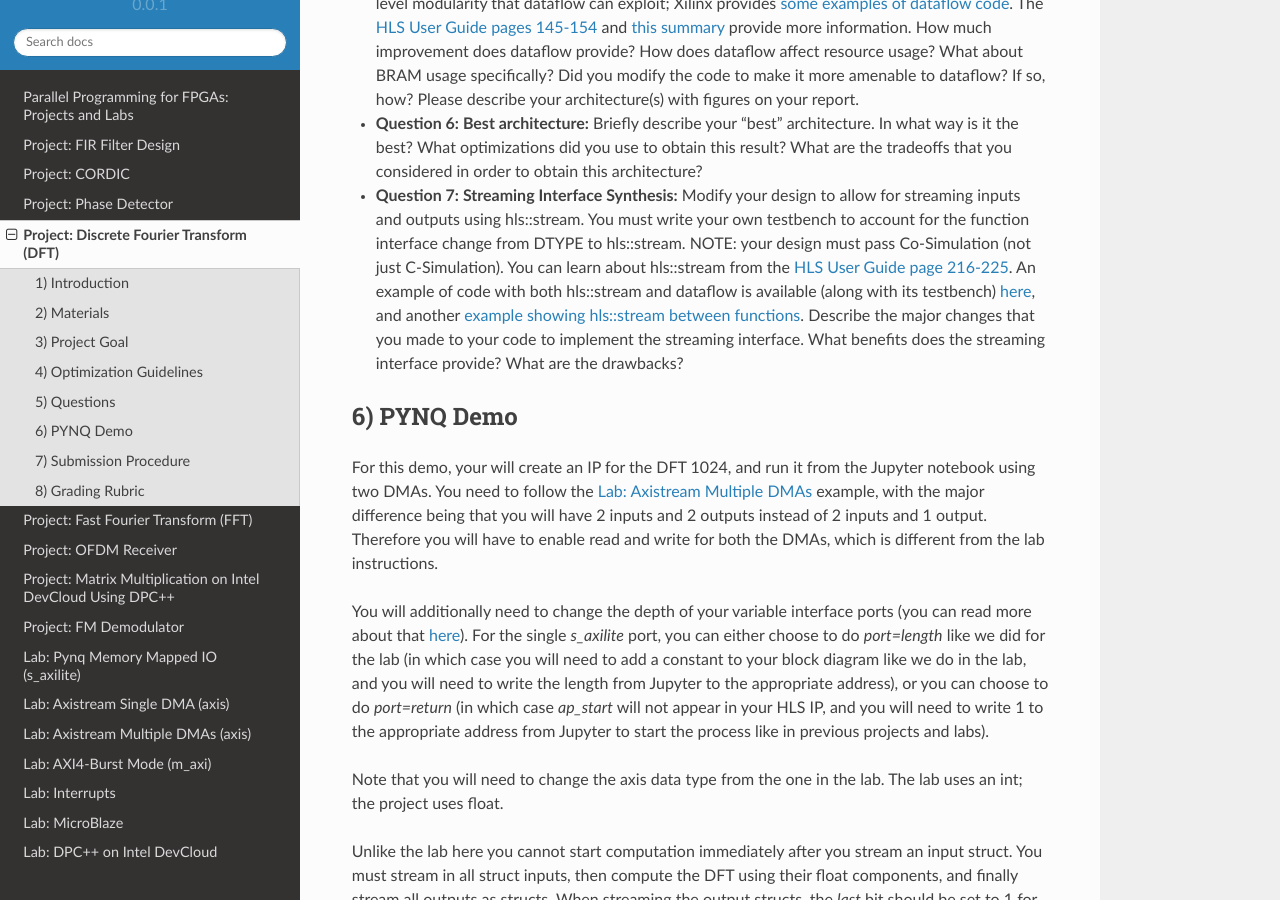
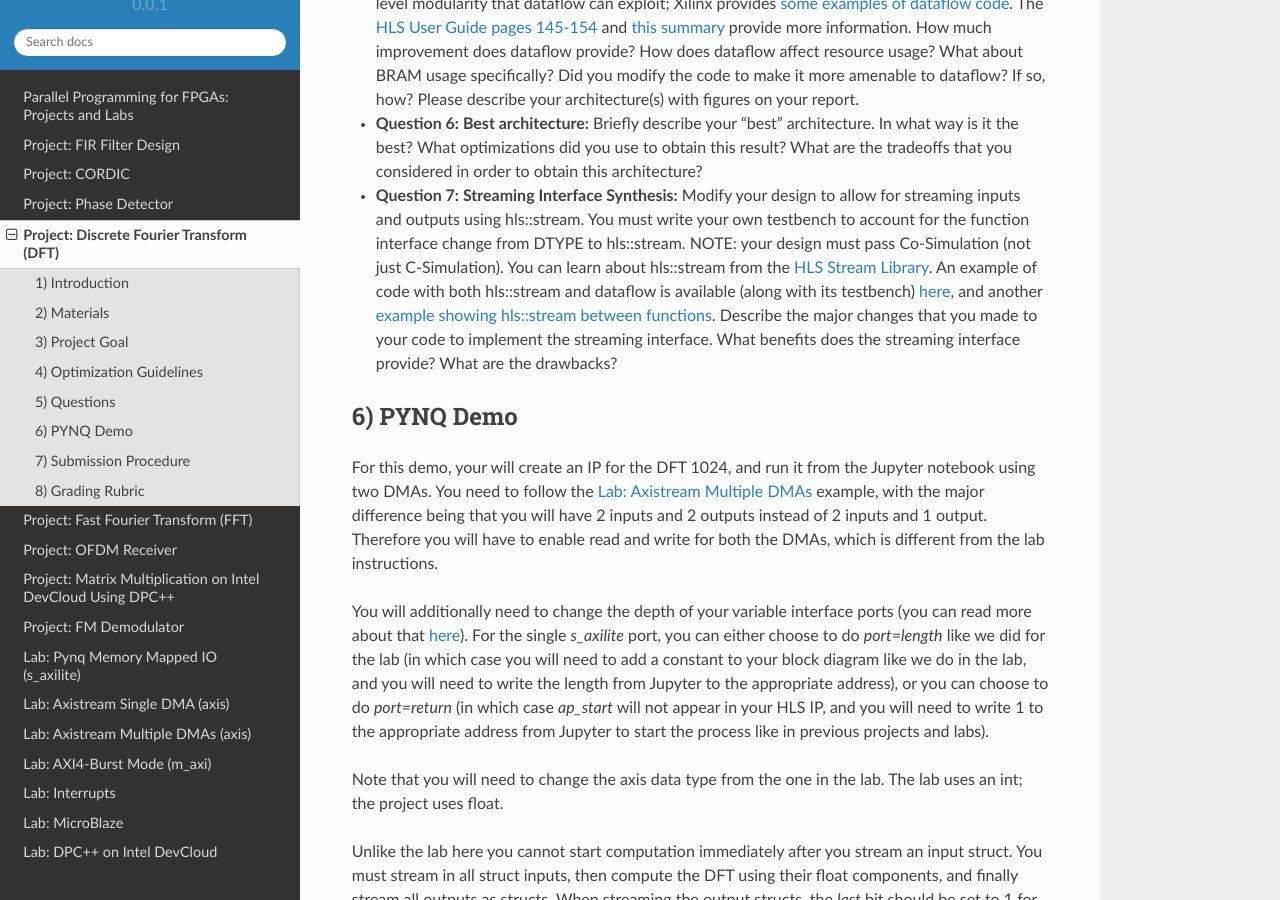
Before and after one commit to KastnerRG/Read_the_docs, a Sphinx documentation site: the page built from docs/project3.rst, in a window 1280 px wide and 900 px high, scrolled down 4280 px. Built offline with Sphinx 7.4.7 and the Read the Docs theme 2.0.0, drawn with Linux system fonts in a browser that asks for light colours.

Commit message:
Update project3.rst

```diff
--- a/docs/project3.rst
+++ b/docs/project3.rst
@@ -99,7 +99,7 @@ The key in this project is to understand the tradeoffs between loop optimization
 
 * **Question 6: Best architecture:** Briefly describe your "best" architecture. In what way is it the best? What optimizations did you use to obtain this result? What are the tradeoffs that you considered in order to obtain this architecture?
 
-* **Question 7: Streaming Interface Synthesis:** Modify your design to allow for streaming inputs and outputs using hls::stream.  You must write your own testbench to account for the function interface change from DTYPE to hls::stream.  NOTE: your design must pass Co-Simulation (not just C-Simulation). You can learn about hls::stream from the `HLS User Guide page 216-225 <https://www.xilinx.com/html_docs/xilinx2021_1/vitis_doc/hls_stream_library.html#mes1539734221433>`_. An example of code with both hls::stream and dataflow is available (along with its testbench) `here <https://github.com/Xilinx/SDAccel_Examples/blob/master/getting_started/dataflow/dataflow_stream_array_c/src/N_stage_adders.cpp>`_, and another `example showing hls::stream between functions <https://github.com/Xilinx/Vitis_Accel_Examples/blob/master/cpp_kernels/dataflow_stream/src/adder.cpp>`_. Describe the major changes that you made to your code to implement the streaming interface. What benefits does the streaming interface provide? What are the drawbacks?
+* **Question 7: Streaming Interface Synthesis:** Modify your design to allow for streaming inputs and outputs using hls::stream.  You must write your own testbench to account for the function interface change from DTYPE to hls::stream.  NOTE: your design must pass Co-Simulation (not just C-Simulation). You can learn about hls::stream from the `HLS Stream Library <https://www.xilinx.com/html_docs/xilinx2021_1/vitis_doc/hls_stream_library.html#mes1539734221433>`_. An example of code with both hls::stream and dataflow is available (along with its testbench) `here <https://github.com/Xilinx/SDAccel_Examples/blob/master/getting_started/dataflow/dataflow_stream_array_c/src/N_stage_adders.cpp>`_, and another `example showing hls::stream between functions <https://github.com/Xilinx/Vitis_Accel_Examples/blob/master/cpp_kernels/dataflow_stream/src/adder.cpp>`_. Describe the major changes that you made to your code to implement the streaming interface. What benefits does the streaming interface provide? What are the drawbacks?
 
 6) PYNQ Demo
 ------------
```
